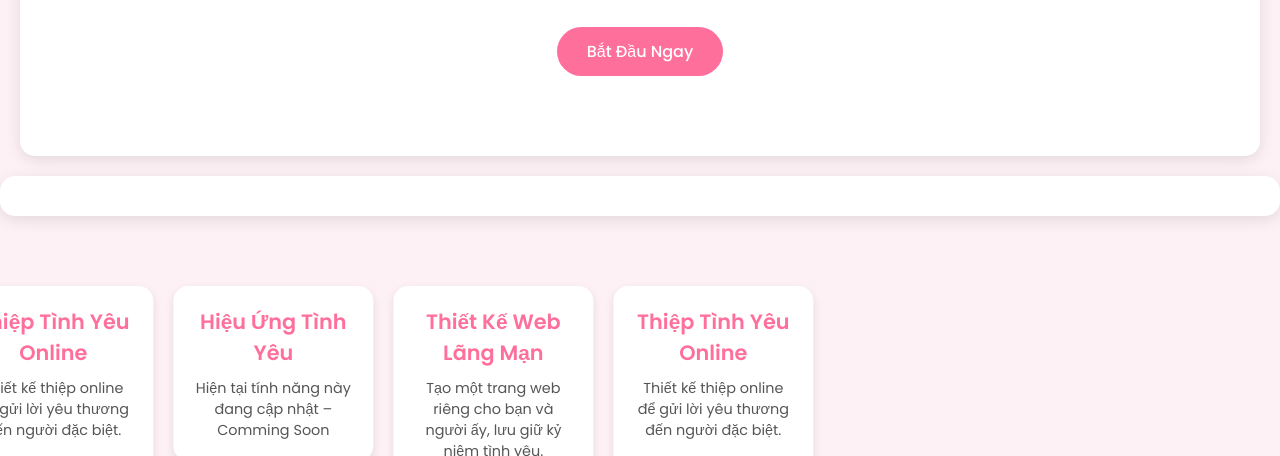
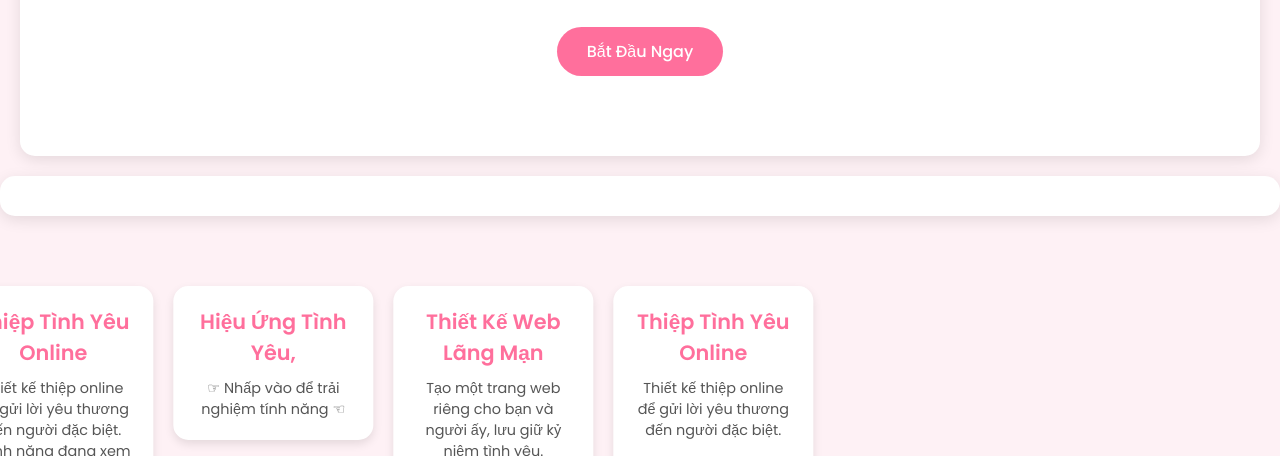
Before and after one commit to N4mtapdev/couplelove.vn, a plain HTML site: page index.html in a window 1280 px wide. Shown: the part 344-800 px from the top of the page. Drawn offline with Linux system fonts and the light colour scheme.

Commit message:
Update index.html

```diff
--- a/index.html
+++ b/index.html
@@ -236,22 +236,22 @@
             <a href="cd.html" style="text-decoration: none;">
                 <div class="service-card">
                     <h3>Hiệu Ứng Tình Yêu</h3>
-                    <p>Hiện tại tính năng này đang cập nhật – Comming Soon</p>
+                    <p>☞ Nhấp vào để trải nghiệm tính năng ☜</p>
                 </div>
             </a>
             <div class="service-card">
                 <h3>Thiết Kế Web Lãng Mạn</h3>
-                <p>Tạo một trang web riêng cho bạn và người ấy, lưu giữ kỷ niệm tình yêu.</p>
+                <p>Tạo một trang web riêng cho bạn và người ấy, lưu giữ kỷ niệm tình yêu. (Tính năng đang xem xét)</p>
             </div>
             <div class="service-card">
                 <h3>Thiệp Tình Yêu Online</h3>
-                <p>Thiết kế thiệp online để gửi lời yêu thương đến người đặc biệt.</p>
+                <p>Thiết kế thiệp online để gửi lời yêu thương đến người đặc biệt. (Tính năng đang xem xét)</p>
             </div>
             <!-- Lặp lại các card để tạo hiệu ứng liên tục -->
             <a href="cd.html" style="text-decoration: none;">
                 <div class="service-card">
-                    <h3>Hiệu Ứng Tình Yêu</h3>
-                    <p>Hiện tại tính năng này đang cập nhật – Comming Soon</p>
+                    <h3>Hiệu Ứng Tình Yêu,</h3>
+                    <p>☞ Nhấp vào để trải nghiệm tính năng ☜</p>
                 </div>
             </a>
             <div class="service-card">
```
